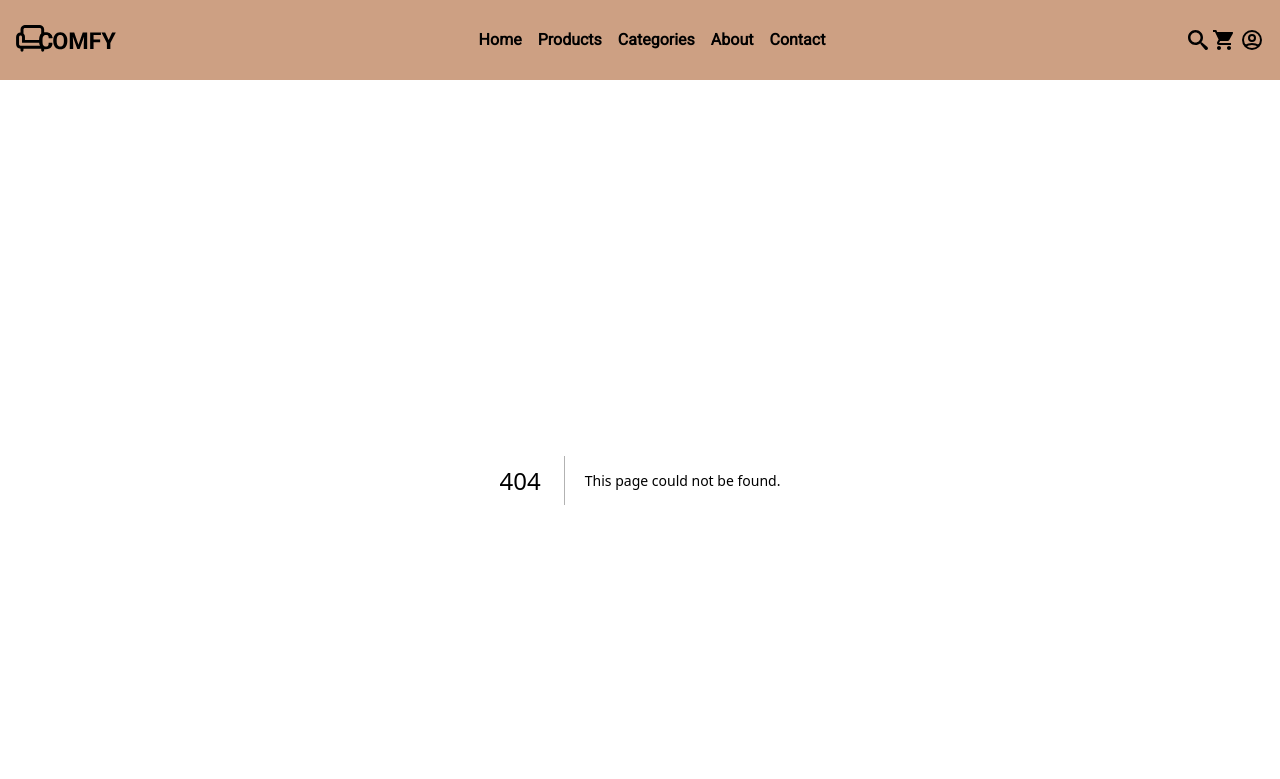
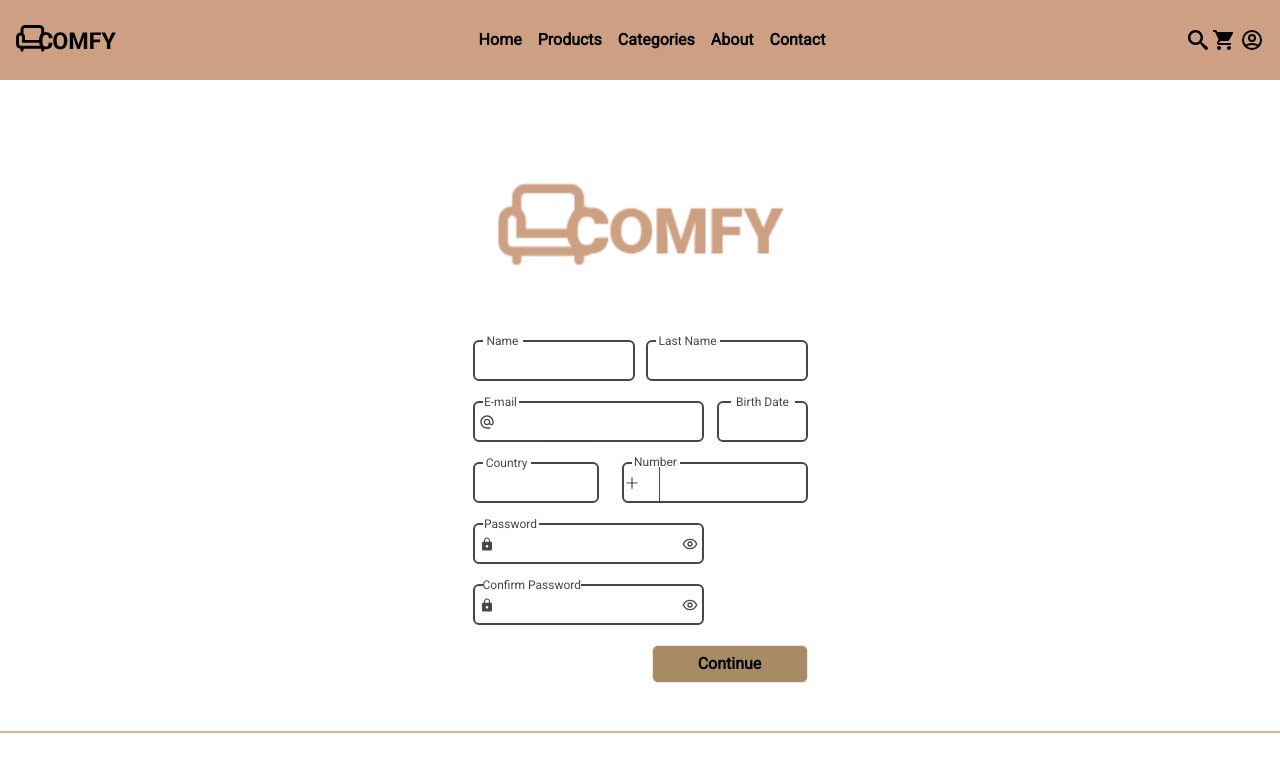
Before and after one commit to No-Country/c13-40-ft-java, a Next.js app in the folder client/: page /access/register in a window 1280 px wide. Before the commit this address had no page. Shown: the top 779 px of the page. Built offline with nearby package versions, Linux system fonts and the light colour scheme.

Commit message:
Register page styles finished

```diff
--- a/client/src/app/access/login/page.jsx
+++ b/client/src/app/access/login/page.jsx
@@ -19,7 +19,7 @@ const Login = () => {
   };
 
   return (
-    <main className="flex flex-col items-center h-screen">
+    <main className="flex flex-col items-center h-full mb-20">
       {/* Logo */}
       <Image
         src={Logo}
@@ -33,17 +33,15 @@ const Login = () => {
         className="mt-24 mb-16"
       />
 
+      {/* Form */}
       <form
         onSubmit={handleSubmit}
-        className="overflow-visible w-screen"
+        className="overflow-visible"
         style={{ width: "325px" }}
       >
+        {/* Email */}
         <div className="flex items-center mb-6">
-          <label
-            htmlFor="email"
-            className="mr-2 text-3xl"
-            style={{ color: "#49454F" }}
-          >
+          <label htmlFor="email" className="mr-2 text-3xl text-sixth">
             <MdAlternateEmail />
           </label>
           <input
@@ -55,11 +53,12 @@ const Login = () => {
             className="border border-2 border-primary rounded-md outline-none px-4 py-2 w-full w-64"
           />
         </div>
+
+        {/* Password */}
         <div className="flex items-center mb-4">
           <label
             htmlFor="password"
-            className="mr-2 text-3xl"
-            style={{ color: "#49454F" }}
+            className="mr-2 text-3xl text-sixth text-sixth"
           >
             <IoMdLock />
           </label>
@@ -76,11 +75,12 @@ const Login = () => {
             </span>
           </div>
         </div>
+
         {/* Forgot Password */}
-
         <div className="font-medium text-important text-xs underline mb-4 mx-auto pl-4">
           <Link href="/">Forgot your password?</Link>
         </div>
+
         {/* Submit */}
         <div>
           <button
@@ -103,11 +103,10 @@ const Login = () => {
         <Link
           href="/"
           style={{
-            borderColor: "#49454F",
             width: "292px",
             height: "41px",
           }}
-          className="flex items-center justify-start button border border-2 rounded-md px-4 space-x-6"
+          className="flex items-center justify-start button border border-sixth border-2 rounded-md px-4 space-x-6"
         >
           <FcGoogle
             style={{
--- a/client/src/app/access/page.jsx
+++ b/client/src/app/access/page.jsx
@@ -5,7 +5,7 @@ import { FcGoogle } from "react-icons/fc";
 
 const Access = () => {
   return (
-    <main className="flex flex-col items-center h-screen space-y-10">
+    <main className="flex flex-col items-center h-full space-y-10 mb-20">
       {/* Logo */}
       <div
         style={{
@@ -65,11 +65,10 @@ const Access = () => {
         <Link
           href="/"
           style={{
-            borderColor: "#49454F",
             width: "292px",
             height: "41px",
           }}
-          className="flex items-center justify-start button border border-2 rounded-md px-4 space-x-6"
+          className="flex items-center justify-start button border border-2 rounded-md px-4 space-x-6 border-sixth"
         >
           <FcGoogle
             style={{
--- /dev/null
+++ b/client/src/app/access/register/page.jsx
@@ -0,0 +1,299 @@
+"use client";
+import { useState } from "react";
+import Image from "next/image";
+import Link from "next/link";
+import Logo from "public/logo2.svg";
+import { FcGoogle } from "react-icons/fc";
+import { MdAlternateEmail } from "react-icons/md";
+import { IoMdLock } from "react-icons/io";
+import { LuEye } from "react-icons/lu";
+import { AiOutlinePlus } from "react-icons/ai";
+
+const Register = () => {
+  const [name, setName] = useState("");
+  const [lastName, setLastName] = useState("");
+  const [email, setEmail] = useState("");
+  const [birthdate, setBirthdate] = useState("");
+  const [country, setCountry] = useState("");
+  const [numberCode, setNumberCode] = useState("");
+  const [number, setNumber] = useState("");
+  const [password, setPassword] = useState("");
+  const [confirmPassword, setConfirmPassword] = useState("");
+
+  const handleSubmit = (e) => {
+    e.preventDefault();
+    return;
+    // Handle form submission logic here
+  };
+
+  return (
+    <main className="flex flex-col items-center h-full mb-20">
+      {/* Logo */}
+      <Image
+        src={Logo}
+        alt="Comfy logo"
+        quality={100}
+        style={{
+          width: "80vw",
+          maxWidth: "300px",
+          height: "100px",
+        }}
+        className="mt-24 mb-16"
+      />
+
+      {/* Form */}
+      <form
+        onSubmit={handleSubmit}
+        className="overflow-visible text-sixth"
+        style={{ width: "335px" }}
+      >
+        <div className="flex justify-between mb-5">
+          {/* Name */}
+          <div className="relative">
+            <label
+              htmlFor="name"
+              className="absolute bg-white w-10 text-center text-xs"
+              style={{ top: "-7px", left: "10px" }}
+            >
+              Name
+            </label>
+            <input
+              type="text"
+              id="name"
+              value={name}
+              onChange={(e) => setName(e.target.value)}
+              style={{ width: "162px", height: "41px" }}
+              className="outline-none border border-2 border-sixth rounded-md px-1"
+            />
+          </div>
+          {/* Last Name */}
+          <div className="relative">
+            <label
+              htmlFor="lastName"
+              className="absolute bg-white w-16 text-center text-xs"
+              style={{ top: "-7px", left: "10px" }}
+            >
+              Last Name
+            </label>
+            <input
+              type="text"
+              id="lastName"
+              value={lastName}
+              onChange={(e) => setLastName(e.target.value)}
+              style={{ width: "162px", height: "41px" }}
+              className="outline-none border border-2 border-sixth rounded-md px-1"
+            />
+          </div>
+        </div>
+
+        <div className="flex justify-between mb-5">
+          {/* Email */}
+          <div className="relative">
+            <label
+              htmlFor="email"
+              className="absolute bg-white w-9 text-center text-xs"
+              style={{ top: "-7px", left: "10px" }}
+            >
+              E-mail
+            </label>
+            <div
+              className="flex border border-2 border-sixth rounded-md"
+              style={{ width: "231px", height: "41px" }}
+            >
+              <span className="flex items-center mx-1">
+                <MdAlternateEmail />
+              </span>
+              <input
+                type="email"
+                id="email"
+                value={email}
+                onChange={(e) => setEmail(e.target.value)}
+                className="outline-none w-full mr-1"
+              />
+            </div>
+          </div>
+          {/* Birth date */}
+          <div className="relative">
+            <label
+              htmlFor="birthdate"
+              className="absolute bg-white w-16 text-center text-xs"
+              style={{ top: "-7px", left: "14px" }}
+            >
+              Birth Date
+            </label>
+            <input
+              type="text"
+              id="birthdate"
+              value={birthdate}
+              onChange={(e) => setBirthdate(e.target.value)}
+              style={{ width: "91px", height: "41px" }}
+              className="outline-none border border-2 border-sixth rounded-md px-1"
+            />
+          </div>
+        </div>
+
+        <div className="flex justify-between mb-5">
+          {/* Country */}
+          <div className="relative">
+            <label
+              htmlFor="country"
+              className="absolute bg-white w-12 text-center text-xs"
+              style={{ top: "-7px", left: "10px" }}
+            >
+              Country
+            </label>
+            <input
+              type="text"
+              id="country"
+              value={country}
+              onChange={(e) => setCountry(e.target.value)}
+              style={{ width: "126px", height: "41px" }}
+              className="outline-none border border-2 border-sixth rounded-md px-1"
+            />
+          </div>
+
+          {/* Number */}
+          <div className="relative">
+            <label
+              htmlFor="numberCode"
+              className="absolute bg-white w-12 text-center text-xs"
+              style={{ top: "-8px", left: "10px", height: "13px" }}
+            >
+              Number
+            </label>
+            <div
+              className="flex border border-2 border-sixth rounded-md"
+              style={{ width: "186px", height: "41px" }}
+            >
+              <span className="flex items-center">
+                <AiOutlinePlus />
+              </span>
+              <input
+                type="number"
+                id="numberCode"
+                value={numberCode}
+                onChange={(e) => setNumberCode(e.target.value)}
+                className="outline-none border-r border-sixth"
+                style={{ width: "20px" }}
+              />
+              <input
+                type="number"
+                id="number"
+                value={number}
+                onChange={(e) => setNumber(e.target.value)}
+                className="outline-none pl-1"
+                style={{ width: "140px" }}
+              />
+            </div>
+          </div>
+        </div>
+
+        {/* Password */}
+        <div className="relative mb-5">
+          <label
+            htmlFor="password"
+            className="absolute bg-white w-14 text-center text-xs"
+            style={{ top: "-7.5px", left: "10px" }}
+          >
+            Password
+          </label>
+          <div
+            className="flex justify-between border border-2 border-sixth rounded-md"
+            style={{ width: "231px", height: "41px" }}
+          >
+            <span className="flex items-center mx-1">
+              <IoMdLock />
+            </span>
+            <input
+              type="password"
+              id="password"
+              value={password}
+              onChange={(e) => setPassword(e.target.value)}
+              className="outline-none "
+            />
+            <span className="flex items-center mr-1">
+              <LuEye />
+            </span>
+          </div>
+        </div>
+
+        {/* Confirm Password */}
+        <div className="relative mb-5">
+          <label
+            htmlFor="confirmPassword"
+            className="absolute bg-white w-26 text-center text-xs"
+            style={{ top: "-7.5px", left: "10px" }}
+          >
+            Confirm Password
+          </label>
+          <div
+            className="flex justify-between border border-2 border-sixth rounded-md"
+            style={{ width: "231px", height: "41px" }}
+          >
+            <span className="flex items-center mx-1">
+              <IoMdLock />
+            </span>
+            <input
+              type="password"
+              id="confirmPassword"
+              value={confirmPassword}
+              onChange={(e) => setConfirmPassword(e.target.value)}
+              className="outline-none"
+            />
+            <span className="flex items-center mr-1">
+              <LuEye />
+            </span>
+          </div>
+        </div>
+
+        {/* Submit */}
+        <div>
+          <button
+            type="submit"
+            style={{
+              width: "156px",
+              height: "38px",
+            }}
+            className="button bg-secondary border rounded-md font-bold flex items-center justify-center ml-auto text-black"
+          >
+            Continue
+          </button>
+        </div>
+      </form>
+
+      <hr className="mt-12 border border-fifth w-full" />
+
+      {/* Google */}
+      <div className="mt-12">
+        <Link
+          href="/"
+          style={{
+            width: "292px",
+            height: "41px",
+          }}
+          className="flex items-center justify-start button border border-sixth border-2 rounded-md px-4 space-x-6"
+        >
+          <FcGoogle
+            style={{
+              fontSize: "33px",
+            }}
+          />
+          <p>Continuar con Google</p>
+        </Link>
+      </div>
+
+      {/* Guest */}
+      <Link
+        href="/"
+        className="font-medium text-secondary text-xs mt-6 bg-white"
+      >
+        <div className="flex flex-col">
+          <span>Have an account?</span>
+          <span className="underline text-center">Sign in</span>
+        </div>
+      </Link>
+    </main>
+  );
+};
+
+export default Register;
--- a/client/src/app/globals.css
+++ b/client/src/app/globals.css
@@ -6,3 +6,14 @@ body {
   margin: 0;
   min-height: 100vh;
 }
+
+input::-webkit-outer-spin-button,
+input::-webkit-inner-spin-button {
+  /* display: none; <- Crashes Chrome on hover */
+  -webkit-appearance: none;
+  margin: 0; /* <-- Apparently some margin are still there even though it's hidden */
+}
+
+input[type="number"] {
+  -moz-appearance: textfield; /* Firefox */
+}
--- a/client/tailwind.config.js
+++ b/client/tailwind.config.js
@@ -29,6 +29,9 @@ module.exports = {
         fifth: {
           DEFAULT: "#D7B39C",
         },
+        sixth: {
+          DEFAULT: "#49454F",
+        },
       },
     },
   },
```
Also changed, not shown: client/public/logo2.svg (added).
